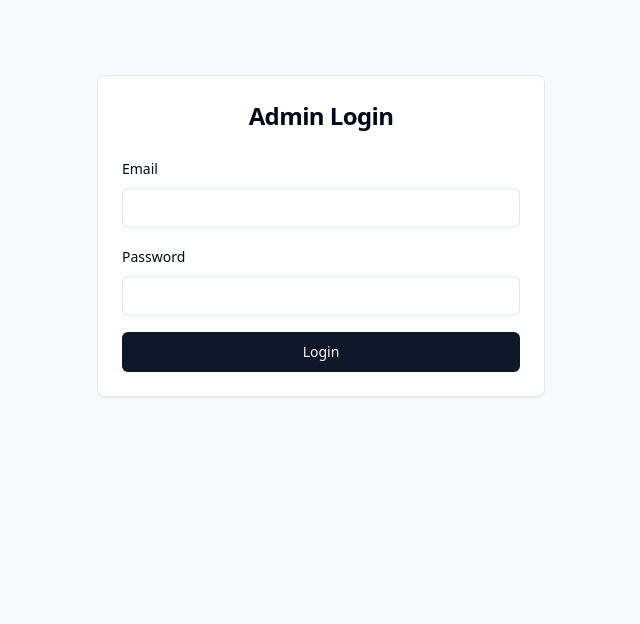
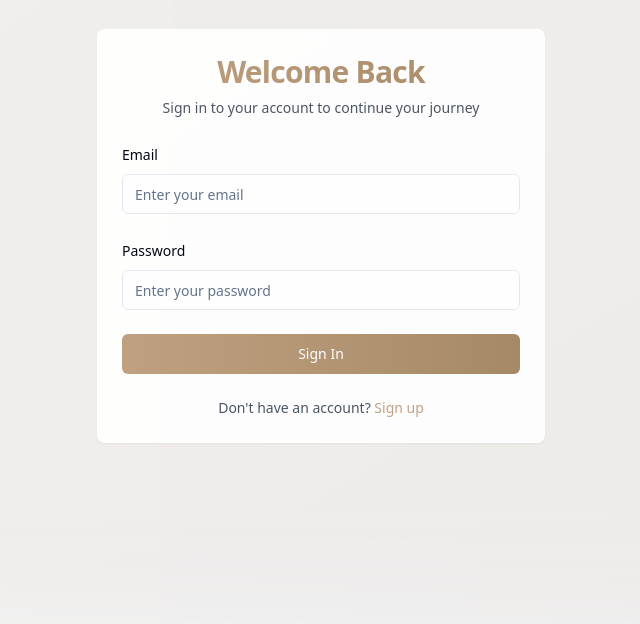
Before and after one commit to kunalshenoy1604/car-governor, a React (Vite) app: page /login in a window 1280 px wide. Shown: the part 164-788 px from the top of the page, without its empty margins (319-959 px from the left). Built offline with nearby package versions, Linux system fonts and the light colour scheme.

Commit message:
Improve Login Page UI/UX
The login page design has been updated to be more engaging and user-friendly.  The page title has been changed to be more inclusive of all users, while maintaining separate redirection for admin users.

```diff
--- a/src/pages/Login.tsx
+++ b/src/pages/Login.tsx
@@ -4,14 +4,16 @@ import { motion } from "framer-motion";
 import { Button } from "@/components/ui/button";
 import { Input } from "@/components/ui/input";
 import { Label } from "@/components/ui/label";
-import { Card, CardContent, CardHeader, CardTitle } from "@/components/ui/card";
+import { Card, CardContent, CardHeader, CardTitle, CardDescription } from "@/components/ui/card";
 import { useToast } from "@/hooks/use-toast";
 import { supabase } from "@/lib/supabase";
 import { useNavigate } from "react-router-dom";
+import { useAuth } from "@/hooks/use-auth";
 
 const Login = () => {
   const { toast } = useToast();
   const navigate = useNavigate();
+  const { isAdmin } = useAuth();
   const [loading, setLoading] = useState(false);
   const [email, setEmail] = useState("");
   const [password, setPassword] = useState("");
@@ -32,7 +34,12 @@ const Login = () => {
         description: "You have successfully logged in.",
       });
 
-      navigate("/admin");
+      // Redirect based on user role
+      if (isAdmin) {
+        navigate("/admin");
+      } else {
+        navigate("/dashboard");
+      }
     } catch (error: any) {
       toast({
         title: "Error",
@@ -45,45 +52,82 @@ const Login = () => {
   };
 
   return (
-    <div className="min-h-screen flex items-center justify-center bg-gray-50 px-4">
+    <div className="min-h-screen flex items-center justify-center bg-gradient-to-br from-gray-50 to-gray-100 px-4">
+      <div className="absolute inset-0 bg-gradient-to-r from-accent/10 to-accent-dark/10 rounded-3xl blur-3xl" />
       <motion.div
         initial={{ opacity: 0, y: 20 }}
         animate={{ opacity: 1, y: 0 }}
-        className="w-full max-w-md"
+        className="w-full max-w-md relative"
       >
-        <Card>
-          <CardHeader>
-            <CardTitle className="text-2xl text-center">Admin Login</CardTitle>
+        <Card className="backdrop-blur-sm bg-white/90 border-white/20">
+          <CardHeader className="space-y-2 text-center">
+            <CardTitle className="text-3xl font-bold bg-gradient-to-r from-accent to-accent-dark bg-clip-text text-transparent">
+              Welcome Back
+            </CardTitle>
+            <CardDescription className="text-gray-600">
+              Sign in to your account to continue your journey
+            </CardDescription>
           </CardHeader>
           <CardContent>
-            <form onSubmit={handleLogin} className="space-y-4">
-              <div className="space-y-2">
+            <form onSubmit={handleLogin} className="space-y-6">
+              <motion.div
+                initial={{ opacity: 0, x: -20 }}
+                animate={{ opacity: 1, x: 0 }}
+                transition={{ delay: 0.1 }}
+                className="space-y-2"
+              >
                 <Label htmlFor="email">Email</Label>
                 <Input
                   id="email"
                   type="email"
                   value={email}
                   onChange={(e) => setEmail(e.target.value)}
+                  className="bg-white/50"
+                  placeholder="Enter your email"
                   required
                 />
-              </div>
-              <div className="space-y-2">
+              </motion.div>
+              <motion.div
+                initial={{ opacity: 0, x: -20 }}
+                animate={{ opacity: 1, x: 0 }}
+                transition={{ delay: 0.2 }}
+                className="space-y-2"
+              >
                 <Label htmlFor="password">Password</Label>
                 <Input
                   id="password"
                   type="password"
                   value={password}
                   onChange={(e) => setPassword(e.target.value)}
+                  className="bg-white/50"
+                  placeholder="Enter your password"
                   required
                 />
-              </div>
-              <Button
-                type="submit"
-                className="w-full"
-                disabled={loading}
+              </motion.div>
+              <motion.div
+                initial={{ opacity: 0, y: 20 }}
+                animate={{ opacity: 1, y: 0 }}
+                transition={{ delay: 0.3 }}
               >
-                {loading ? "Logging in..." : "Login"}
-              </Button>
+                <Button
+                  type="submit"
+                  className="w-full bg-gradient-to-r from-accent to-accent-dark hover:from-accent-dark hover:to-accent text-white transition-all duration-300"
+                  disabled={loading}
+                >
+                  {loading ? "Signing in..." : "Sign In"}
+                </Button>
+              </motion.div>
+              <motion.p
+                initial={{ opacity: 0 }}
+                animate={{ opacity: 1 }}
+                transition={{ delay: 0.4 }}
+                className="text-center text-sm text-gray-600 mt-4"
+              >
+                Don't have an account?{" "}
+                <a href="/signup" className="text-accent hover:text-accent-dark font-medium">
+                  Sign up
+                </a>
+              </motion.p>
             </form>
           </CardContent>
         </Card>
```
